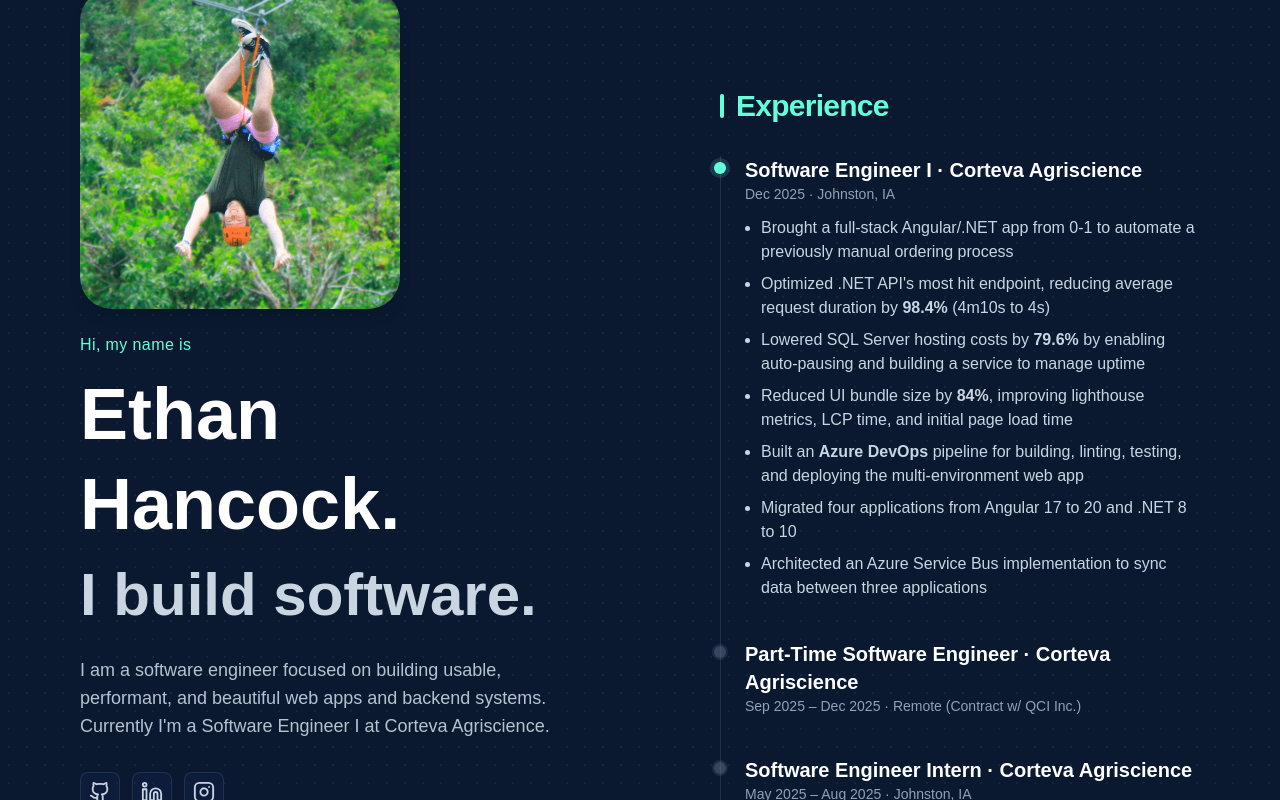
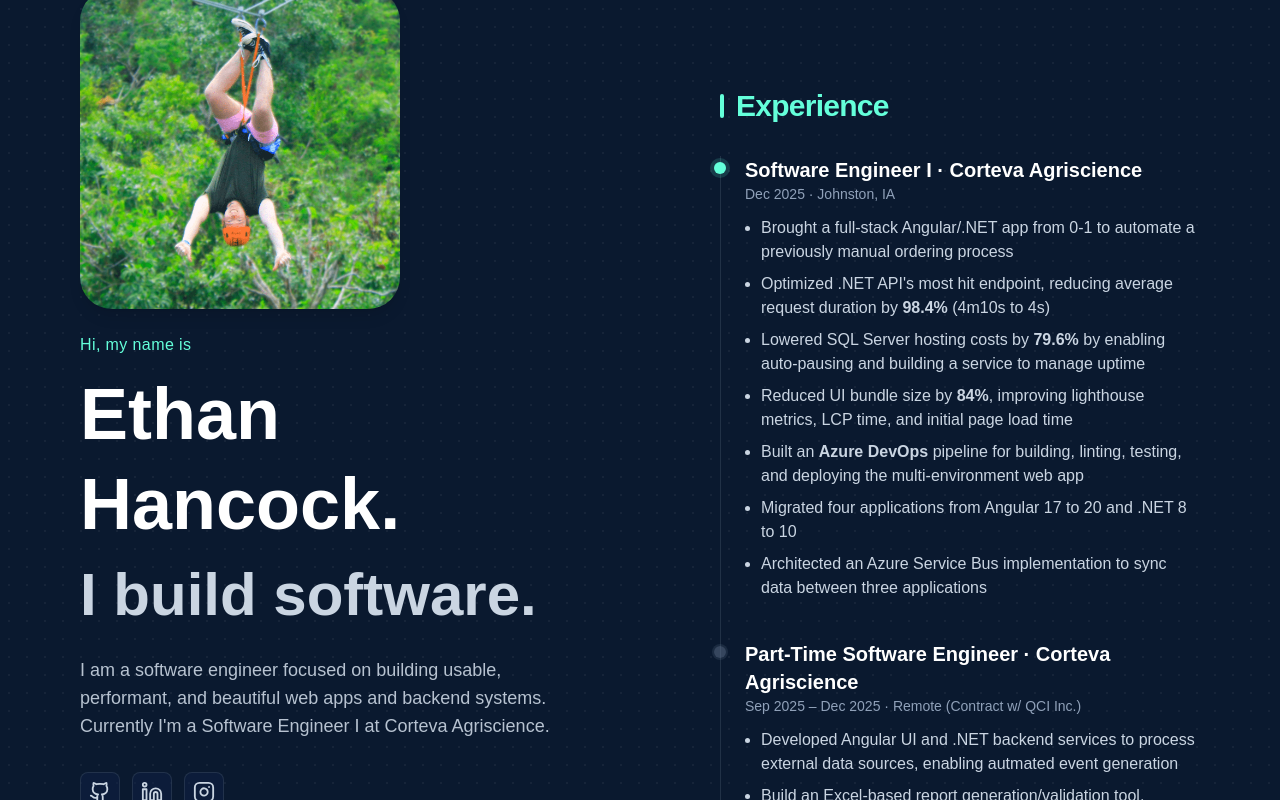
Before and after one commit to ethan-id/portfolio-v2, a Next.js app: page / in a window 1280 px wide. Built offline with nearby package versions, Linux system fonts and the light colour scheme.

Commit message:
Other items

```diff
--- a/src/app/page.tsx
+++ b/src/app/page.tsx
@@ -134,6 +134,11 @@ export default function Home() {
                             />
                             <h3 className='text-xl font-bold'>Part-Time Software Engineer · Corteva Agriscience</h3>
                             <p className='text-sm text-slate-400'>Sep 2025 – Dec 2025 · Remote (Contract w/ QCI Inc.)</p>
+                            <ul className='mt-3 space-y-2 text-slate-300 list-disc pl-4'>
+                                <li>Developed Angular UI and .NET backend services to process external data sources, enabling autmated event generation</li>
+                                <li>Build an Excel-based report generation/validation tool, reducing manual work and improving data accuracy</li>
+                                <li>Increased average sprint velocity (measured in story points) by 27% over 4 sprints</li>
+                            </ul>
                         </li>
 
                         {/* Corteva Internship */}
```
